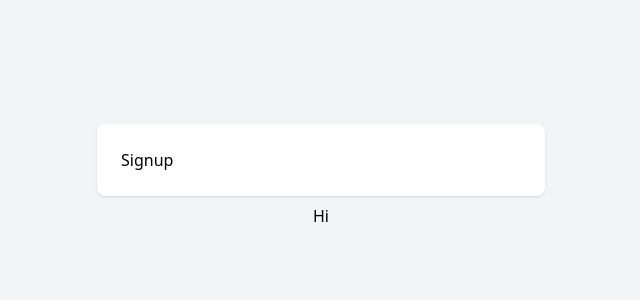
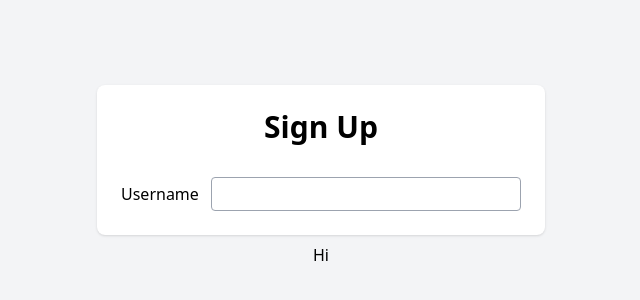
Before and after one commit to NikitaLavro/Stream-Chat-Project, a React (Vite) app in the folder client/chat-client/: page /signup in a window 1280 px wide. Shown: the part 224-524 px from the top of the page, without its empty margins (319-959 px from the left). Built offline with nearby package versions, Linux system fonts and the light colour scheme.

Commit message:
Signup initial structure and input reusable component

```diff
--- /dev/null
+++ b/client/chat-client/src/components/Input.tsx
@@ -0,0 +1,14 @@
+import { DetailedHTMLProps, forwardRef, InputHTMLAttributes } from "react";
+
+export const Input = forwardRef<
+  HTMLInputElement,
+  DetailedHTMLProps<InputHTMLAttributes<HTMLInputElement>, HTMLInputElement>
+>(({ className, ...rest }, ref) => {
+  return (
+    <input
+      {...rest}
+      className={`py-1 px-2 border border-gray-400 focus:border-blue-500 outline-none rounded w-full ${className}`}
+      ref={ref}
+    />
+  );
+});
--- a/client/chat-client/src/pages/Signup.tsx
+++ b/client/chat-client/src/pages/Signup.tsx
@@ -1,7 +1,18 @@
 import React from "react";
 
+//Components
+import { Input } from "../components/Input";
+
 const Signup = () => {
-  return <div>Signup</div>;
+  return (
+    <>
+      <h1 className="text-3xl font-bold mb-8 text-center">Sign Up</h1>
+      <form className="grid grid-cols-[auto,1fr] gap-x-3 gap-y-5 items-center justify-items-end">
+        <label htmlFor="">Username</label>
+        <Input />
+      </form>
+    </>
+  );
 };
 
 export default Signup;
```
